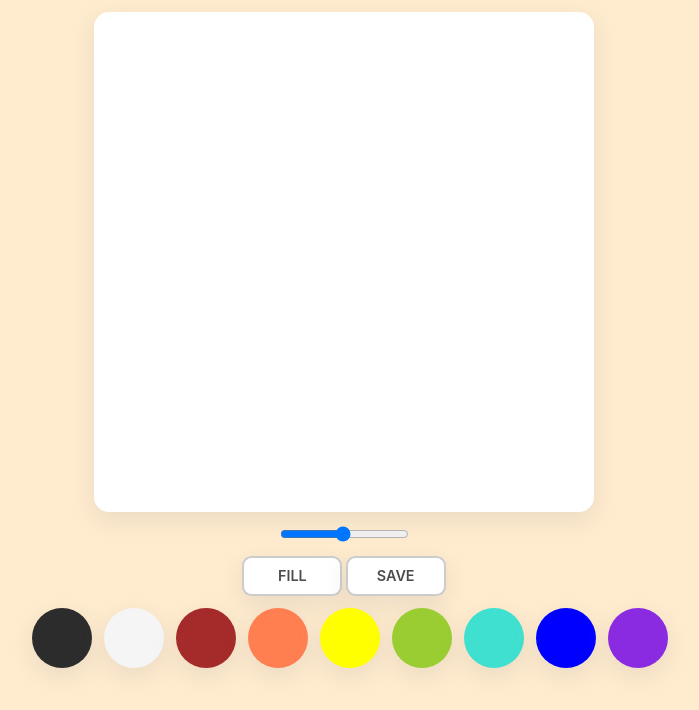
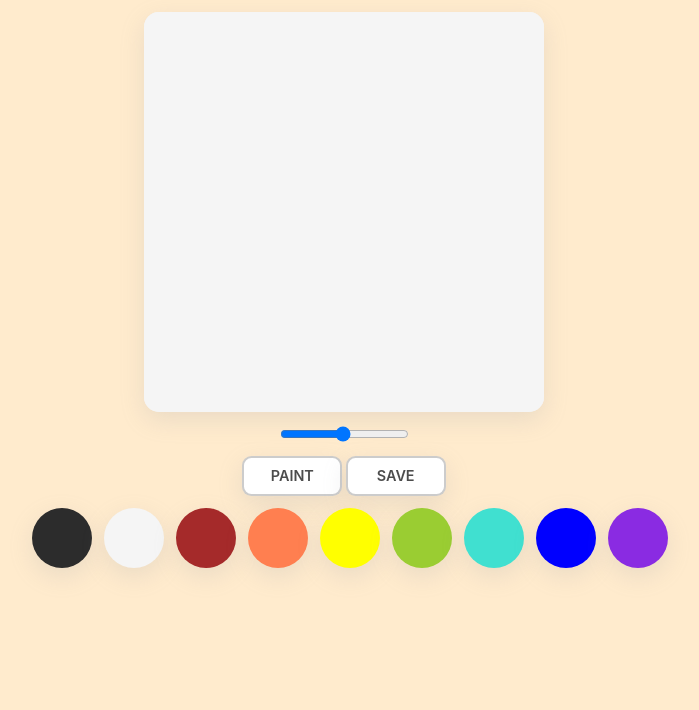
Before and after one commit to startsource/paintjs, a plain HTML site: page index.html in a window 1280 px wide. Both pictures are taken after a click on the button "FILL". Shown: the whole page, without its empty margins (296-995 px from the left). Drawn offline with Linux system fonts and the light colour scheme.

Commit message:
4th commit

```diff
--- a/app.js
+++ b/app.js
@@ -1,13 +1,25 @@
-const canvas = document.getElementById("jsCanvas")
+const canvas = document.getElementById("jsCanvas");
 const ctx = canvas.getContext("2d");
+const colors = document.getElementsByClassName("jsColor");
+const range = document.getElementById("jsRange");
+const mode = document.getElementById("jsMode");
+const saveBtn = document.getElementById("jsSave");
 
-canvas.width = document.getElementsByClassName("canvas")[0].offsetWidth;
-canvas.height = document.getElementsByClassName("canvas")[0].offsetHeight;
+const INITIAL_COLOR = "#2c2c2c";
+const CANVAS_SIZE = 400;
 
-ctx.storkeStyle = "#2c2c2c"
+canvas.width = CANVAS_SIZE;
+canvas.height = CANVAS_SIZE;
+
+
+ctx.fillStyle = "whitesmoke";
+ctx.fillRect(0, 0, CANVAS_SIZE, CANVAS_SIZE);
+ctx.strokeStyle = INITIAL_COLOR;
+ctx.fillStyle = INITIAL_COLOR;
 ctx.lineWidth = 2.5;
 
 let painting = false;
+let filling = false;
 
 function stopPainting() {
   painting = false;
@@ -25,17 +37,68 @@ function onMouseMove(event) {
     ctx.moveTo(x, y);
   } else {
     ctx.lineTo(x, y);
-    ctx.storkeStyle();
+    ctx.stroke();
   }
 }
 
-function onMouseDown(event) {
-  painting = true;
+function handleColorClick(event) {
+  const color = event.target.style.backgroundColor;
+  ctx.strokeStyle = color;
+  ctx.fillStyle = color;
+}
+
+function handleRangeChange(event) {
+  const size = event.target.value;
+  ctx.lineWidth = size;
+}
+
+function handleModeClick() {
+  if (filling === true) {
+    filling = false;
+    mode.innerText = "fill"
+  } else {
+    filling = true;
+    mode.innerText = "paint"
+  }
+}
+
+function handleCanvasClick () {
+  if (filling){
+    ctx.fillRect(0, 0, CANVAS_SIZE, CANVAS_SIZE);
+  }
+}
+
+function handleCM (event) {
+  event.preventDefault();
+}
+
+function handleSaveClick () {
+  const img = canvas.toDataURL();
+  const link = document.createElement("a");
+  link.href = img;
+  link.download = "PaintJS✨";
+  link.click();
 }
 
 if (canvas) {
-  canvas.addEventListener("mousemove", onMouseMove)
-  canvas.addEventListener("mousedown", startPainting)
-  canvas.addEventListener("mouseup", stopPainting)
-  canvas.addEventListener("mouseleave", stopPainting)
+  canvas.addEventListener("mousemove", onMouseMove);
+  canvas.addEventListener("mousedown", startPainting);
+  canvas.addEventListener("mouseup", stopPainting);
+  canvas.addEventListener("mouseleave", stopPainting);
+  canvas.addEventListener("click", handleCanvasClick);
+  canvas.addEventListener("contextmenu", handleCM);
 }
+
+Array.from(colors).forEach(color => color.addEventListener("click", handleColorClick));
+
+if (range) {
+  range.addEventListener("input", handleRangeChange);
+}
+
+if (mode) {
+  mode.addEventListener("click", handleModeClick);
+}
+
+if (saveBtn) {
+  saveBtn.addEventListener("click", handleSaveClick);
+}
--- a/index.html
+++ b/index.html
@@ -25,18 +25,42 @@
         <button id="jsSave">Save</button>
       </div>
       <div id="jsColors" class="controls__colors">
-        <div class="controls__color" style="background-color: #2c2c2c"></div>
-        <div class="controls__color" style="background-color: whitesmoke"></div>
-        <div class="controls__color" style="background-color: brown"></div>
-        <div class="controls__color" style="background-color: coral"></div>
-        <div class="controls__color" style="background-color: yellow"></div>
+        <div
+          class="controls__color jsColor"
+          style="background-color: #2c2c2c"
+        ></div>
+        <div
+          class="controls__color jsColor"
+          style="background-color: whitesmoke"
+        ></div>
+        <div
+          class="controls__color jsColor"
+          style="background-color: brown"
+        ></div>
+        <div
+          class="controls__color jsColor"
+          style="background-color: coral"
+        ></div>
+        <div
+          class="controls__color jsColor"
+          style="background-color: yellow"
+        ></div>
         <div
           class="controls__color"
           style="background-color: yellowgreen"
         ></div>
-        <div class="controls__color" style="background-color: turquoise"></div>
-        <div class="controls__color" style="background-color: blue"></div>
-        <div class="controls__color" style="background-color: blueviolet"></div>
+        <div
+          class="controls__color jsColor"
+          style="background-color: turquoise"
+        ></div>
+        <div
+          class="controls__color jsColor"
+          style="background-color: blue"
+        ></div>
+        <div
+          class="controls__color jsColor"
+          style="background-color: blueviolet"
+        ></div>
       </div>
     </div>
 
--- a/styles.css
+++ b/styles.css
@@ -15,9 +15,9 @@ body {
 }
 
 .canvas {
-  width: 500px;
-  height: 500px;
-  background-color: white;
+  width: 400px;
+  height: 400px;
+  background-color: whitesmoke;
   border-radius: 15px;
   box-shadow: rgba(149, 157, 165, 0.2) 0px 8px 24px;
 }
```
